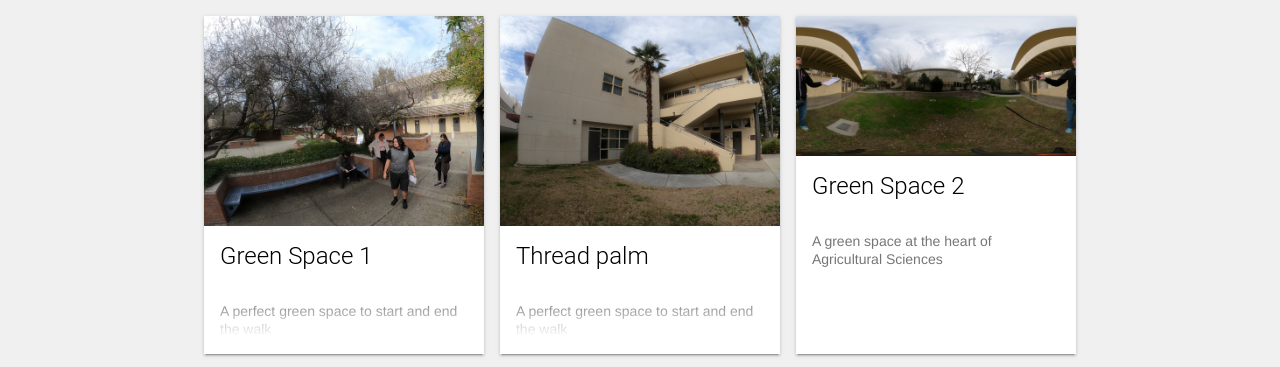
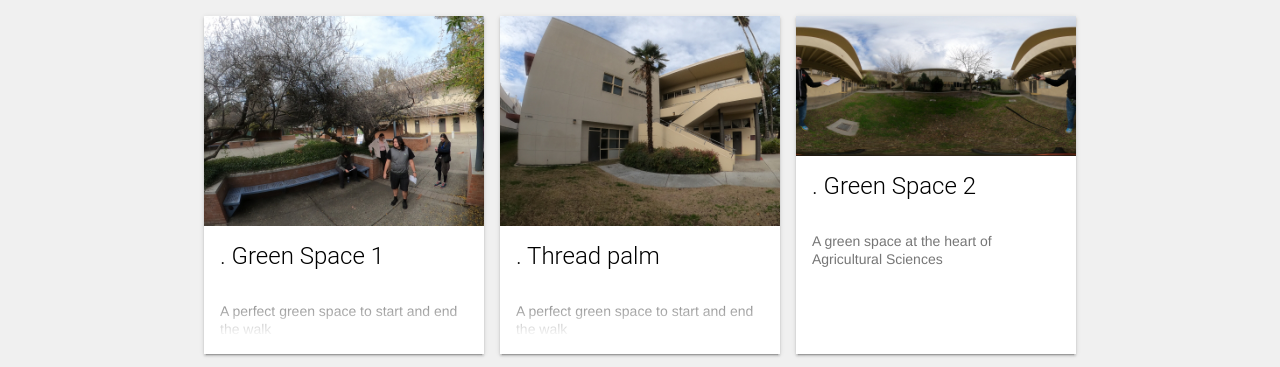
Before and after one commit to TreeWalks/TreeWalks.github.io, a Jekyll site: the page built from index.html, in a window 1280 px wide. Shown: the part 773-1140 px from the top of the page. Built offline with Jekyll 4.4.1, drawn with Linux system fonts in a browser that asks for light colours.

Commit message:
Add stop number to title in the post cards

```diff
--- a/index.html
+++ b/index.html
@@ -23,7 +23,7 @@
         <div class="post-card mdl-shadow--2dp">
           <img src="./assets/images/{{ post.thumbnail }}"/>
           <div class="mdl-card__title">
-            <h2 class="mdl-card__title-text">{{ post.title }}</h2>
+            <h2 class="mdl-card__title-text">{{ post.step }}. {{ post.title }}</h2>
           </div>
 
           <div class="mdl-card__supporting-text">
```
